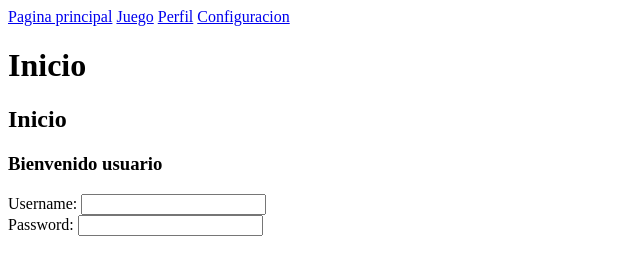
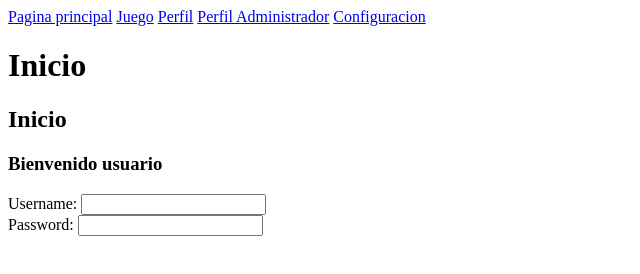
Before and after one commit to dairadriana/TC2005B_Teletubbies, a plain HTML site: page HTML/index.html in a window 1280 px wide. Shown: the whole page, without its empty margins (0-640 px from the left). Drawn offline with Linux system fonts and the light colour scheme.

Commit message:
Update index.html

```diff
--- a/HTML/index.html
+++ b/HTML/index.html
@@ -8,6 +8,7 @@
             <a href=" ./index.html">Pagina principal</a>
             <a href=" ./juego.html ">Juego</a>
             <a href=" ./perfil.html ">Perfil</a>
+            <a href=" ./perfil_admin.html">Perfil Administrador</a>
             <a href=" ./configuracion.html">Configuracion</a>
         </nav>
         <h1>Inicio</h1>
```
